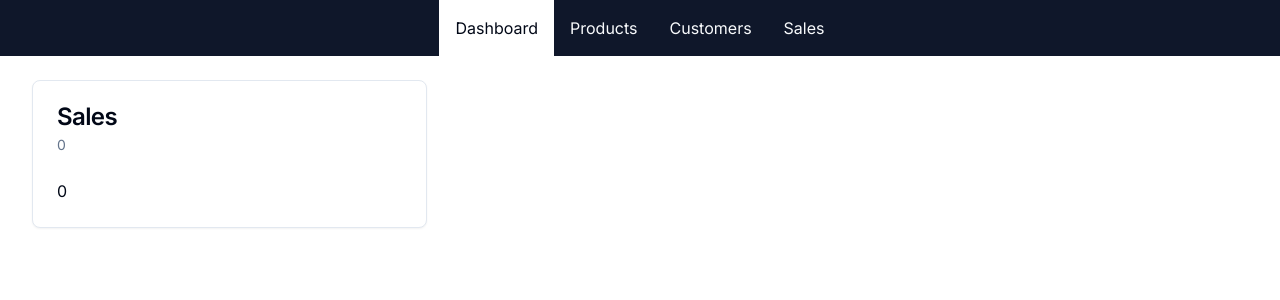
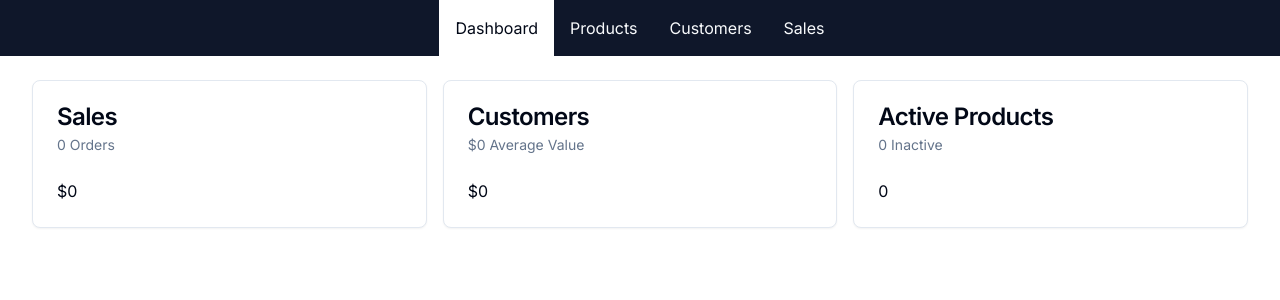
Before and after one commit to rhkim1292/rndishop, a Next.js app: page /admin in a window 1280 px wide. Shown: the top 300 px of the page. Built offline with nearby package versions, Linux system fonts and the light colour scheme; no server answers; the database is empty.

Commit message:
Implement more data retrieval on admin page
The data retrieved is user and product data for
display on admin dashboard.

```diff
--- a/src/app/admin/page.tsx
+++ b/src/app/admin/page.tsx
@@ -6,6 +6,7 @@
 	CardTitle,
 } from "@/components/ui/card";
 import db from "@/db/db";
+import { formatCurrency, formatNumber } from "@/lib/formatters";
 
 async function getSalesData() {
 	const data = await db.order.aggregate({
@@ -19,8 +20,38 @@
 	};
 }
 
+async function getProductData() {
+	const [activeCount, inactiveCount] = await Promise.all([
+		db.product.count({ where: { isAvailableForPurchase: true } }),
+		db.product.count({ where: { isAvailableForPurchase: false } }),
+	]);
+
+	return { activeCount, inactiveCount };
+}
+
+async function getUserData() {
+	const [userCount, orderData] = await Promise.all([
+		db.user.count(),
+		db.order.aggregate({
+			_sum: { pricePaidInCents: true },
+		}),
+	]);
+
+	return {
+		userCount,
+		averageValuePerUser:
+			userCount === 0
+				? 0
+				: (orderData._sum.pricePaidInCents || 0) / userCount / 100,
+	};
+}
+
 export default async function AdminDashboard() {
-  const salesData = await getSalesData();
+	const [salesData, userData, productData] = await Promise.all([
+		getSalesData(),
+		getUserData(),
+		getProductData(),
+	]);
 
 	return (
 		<div
@@ -29,8 +60,20 @@
 		>
 			<DashboardCard
 				title="Sales"
-        subtitle={salesData.numberOfSales}
-        body={salesData.amount}
+				subtitle={`${formatNumber(salesData.numberOfSales)} Orders`}
+				body={formatCurrency(salesData.amount)}
+			/>
+			<DashboardCard
+				title="Customers"
+				subtitle={`${formatCurrency(
+					userData.averageValuePerUser
+				)} Average Value`}
+				body={formatCurrency(userData.userCount)}
+			/>
+			<DashboardCard
+				title="Active Products"
+				subtitle={`${formatNumber(productData.inactiveCount)} Inactive`}
+				body={formatNumber(productData.activeCount)}
 			/>
 		</div>
 	);
@@ -38,8 +81,8 @@
 
 type DashboardCardProps = {
 	title: string;
-  subtitle: number;
-  body: number;
+	subtitle: string;
+	body: string;
 };
 
 function DashboardCard({ title, subtitle, body }: DashboardCardProps) {
```
Lines whose indentation alone changed are shown as unchanged.
